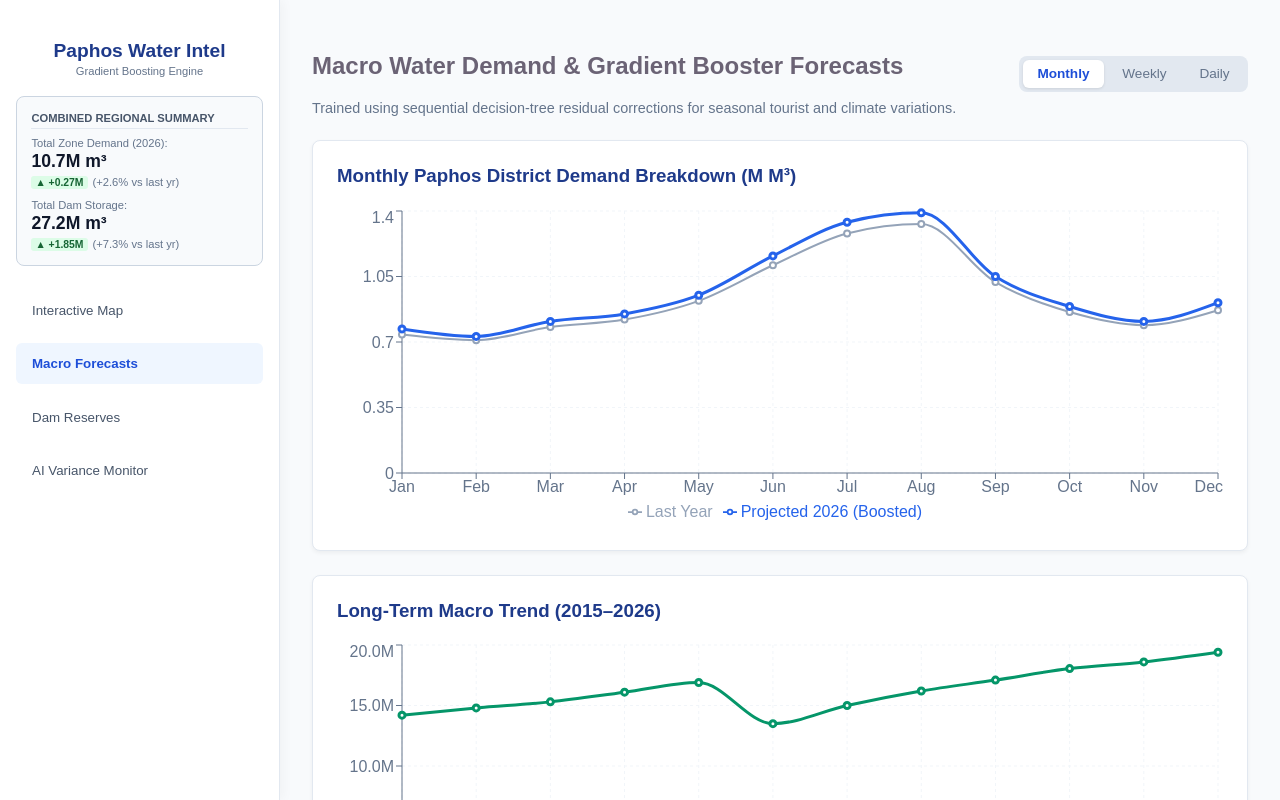
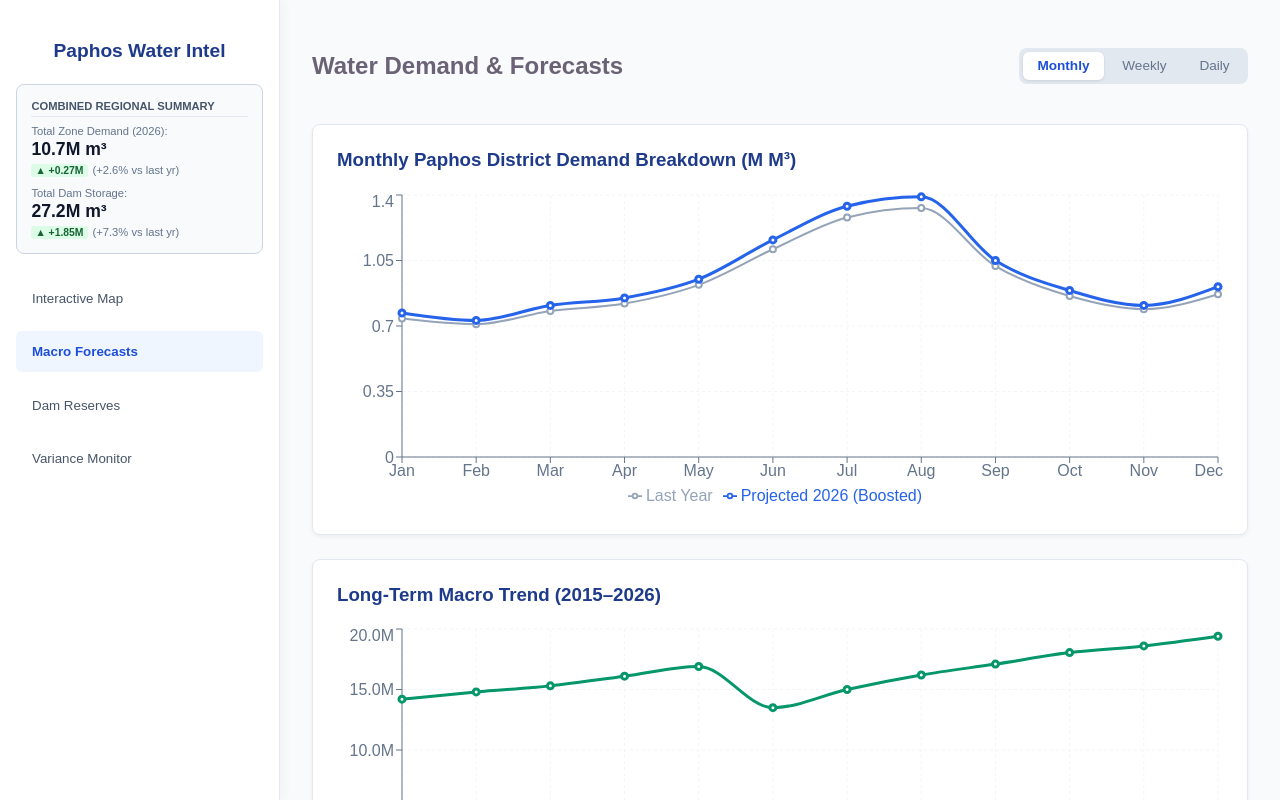
Before and after one commit to phrogal/paphos-water-demo, a React (Vite) app: page / in a window 1280 px wide. Both pictures are taken after a click on the button "Macro Forecasts". Built offline with nearby package versions, Linux system fonts and the light colour scheme.

Commit message:
UI changes

```diff
--- a/src/App.tsx
+++ b/src/App.tsx
@@ -564,7 +564,7 @@ export default function App() {
       {/* SIDE NAVBAR (WHITE THEME) */}
       <nav style={{ width: '280px', background: '#ffffff', color: '#1e293b', display: 'flex', flexDirection: 'column', padding: '1.5rem 1rem', zIndex: 1000, borderRight: '1px solid #e2e8f0', boxShadow: '4px 0 10px rgba(0,0,0,0.03)', overflowY: 'auto' }}>
         <h2 style={{ fontSize: '1.2rem', marginBottom: '0.2rem', textAlign: 'center', color: '#1e3a8a' }}>Paphos Water Intel</h2>
-        <p style={{ fontSize: '0.7rem', color: '#64748b', textAlign: 'center', marginBottom: '1.2rem' }}>Gradient Boosting Engine</p>
+        <p style={{ fontSize: '0.7rem', color: '#64748b', textAlign: 'center', marginBottom: '1.2rem' }}></p>
 
         {/* COMBINED REGIONAL SUMMARY BOX (WHITE THEME) */}
         <div style={{ background: '#f8fafc', border: '1px solid #cbd5e1', padding: '0.9rem', borderRadius: '8px', marginBottom: '1.5rem' }}>
@@ -621,7 +621,7 @@ export default function App() {
           <button onClick={() => setActiveTab('map')} style={navBtnStyle(activeTab === 'map')}>Interactive Map</button>
           <button onClick={() => setActiveTab('forecast')} style={navBtnStyle(activeTab === 'forecast')}>Macro Forecasts</button>
           <button onClick={() => setActiveTab('dams')} style={navBtnStyle(activeTab === 'dams')}>Dam Reserves</button>
-          <button onClick={() => setActiveTab('leaks')} style={navBtnStyle(activeTab === 'leaks')}>AI Variance Monitor</button>
+          <button onClick={() => setActiveTab('leaks')} style={navBtnStyle(activeTab === 'leaks')}>Variance Monitor</button>
         </div>
       </nav>
 
@@ -680,8 +680,7 @@ export default function App() {
           <div style={{ padding: '2rem', overflowY: 'auto', height: '100%', background: '#f8fafc' }}>
             <div style={{ display: 'flex', justifyContent: 'space-between', alignItems: 'center', marginBottom: '1.5rem' }}>
               <div>
-                <h2>Macro Water Demand & Gradient Booster Forecasts</h2>
-                <p style={{ color: '#64748b', fontSize: '0.9rem', margin: '4px 0 0' }}>Trained using sequential decision-tree residual corrections for seasonal tourist and climate variations.</p>
+                <h2>Water Demand & Forecasts</h2>
               </div>
 
               {/* FREQUENCY SELECTOR */}
@@ -768,8 +767,7 @@ export default function App() {
         {/* TAB 4: LEAKS / VARIANCE MONITOR */}
         {activeTab === 'leaks' && (
           <div style={{ padding: '2rem', overflowY: 'auto', height: '100%' }}>
-            <h2>Gradient Boosting Residual Variance Monitor</h2>
-            <p style={{ color: '#64748b' }}>Real-time tracking of predictive model variance and consumption deviation across Paphos distribution nodes.</p>
+            <h2>Variance Monitor</h2>
 
             <div style={{ display: 'grid', gridTemplateColumns: 'repeat(2, 1fr)', gap: '1.5rem', marginTop: '1.5rem' }}>
               {PAPHOS_ZONES.map((zone, idx) => {
```
